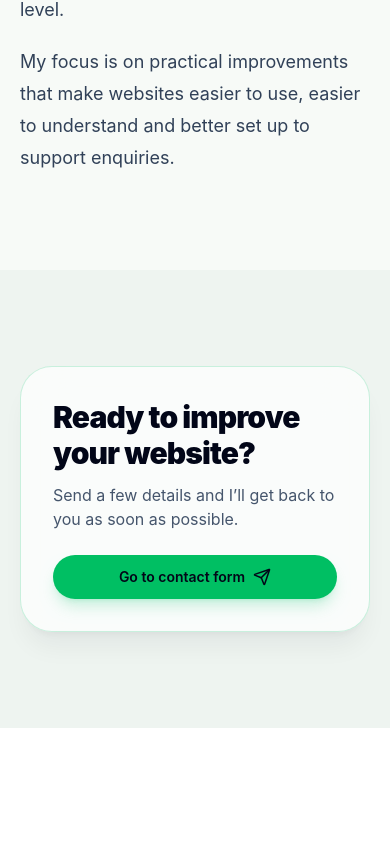
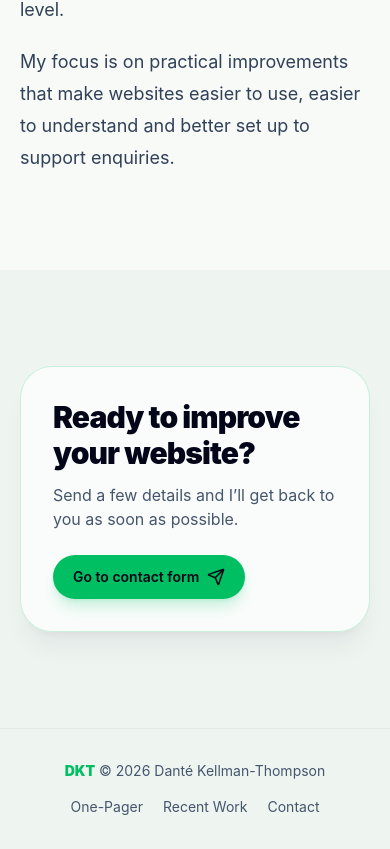
Before and after one commit to DKT15/DKT-Website-Optimisation, a React (Vite) app: page / in a window 390 px wide. Shown: the part 6453-7302 px from the top of the page. Before the commit the page ends 7181 px from the top, so only its background shows below. Built offline with nearby package versions, Linux system fonts and the light colour scheme.

Commit message:
added to the code.

```diff
--- a/src/components/Footer.jsx
+++ b/src/components/Footer.jsx
@@ -1,33 +1,30 @@
-export default function Footer({ setPage }) {
+import { Link } from "react-router-dom";
+
+export default function Footer() {
   return (
     <footer className="border-t border-slate-900/5 bg-[#eef4f0] px-5 py-8 md:px-8">
-      <div className="mx-auto flex max-w-7xl flex-col justify-between gap-4 text-sm text-slate-600 md:flex-row md:items-center">
+      <div className="mx-auto flex max-w-7xl flex-col items-center justify-between gap-4 text-center text-sm text-slate-600 md:flex-row md:items-center md:text-left">
         <p>
           <span className="font-black text-[#00bf63]">DKT</span> ©{" "}
           {new Date().getFullYear()} Danté Kellman-Thompson
         </p>
         <div className="flex gap-5">
-          <a href="/one-pager.pdf" className="hover:text-[#00bf63]">
+          <a
+            href="/website-optimisation-for-small-businesses.pdf"
+            className="hover:text-[#00bf63] whitespace-nowrap"
+            target="_blank"
+          >
             One-Pager
           </a>
-          <button
-            onClick={() => setPage("project")}
-            className="hover:text-[#00bf63]"
+          <Link
+            to="/recentwork"
+            className="hover:text-[#00bf63] whitespace-nowrap"
           >
-            Project
-          </button>
-          <button
-            onClick={() => setPage("contact")}
-            className="hover:text-[#00bf63]"
-          >
+            Recent Work
+          </Link>
+          <Link to="/contact" className="hover:text-[#00bf63]">
             Contact
-          </button>
-          <a
-            href="https://www.linkedin.com/in/your-linkedin"
-            className="hover:text-[#00bf63]"
-          >
-            LinkedIn
-          </a>
+          </Link>
         </div>
       </div>
     </footer>
--- a/src/components/Layout.jsx
+++ b/src/components/Layout.jsx
@@ -1,5 +1,6 @@
 import { Outlet } from "react-router-dom";
 import Navbar from "./Navbar";
+import Footer from "./Footer";
 
 // Fixing the navbar
 // Outlet is a placeholder for all the other child routes. They are in the App.jsx file. It allows rendering of child components when the route path matches a child route.
@@ -8,6 +9,7 @@ export default function Layout() {
     <>
       <Navbar />
       <Outlet />
+      <Footer />
     </>
   );
 }
--- a/src/pages/Home.jsx
+++ b/src/pages/Home.jsx
@@ -267,9 +267,11 @@ export default function HomePage() {
               Send a few details and I’ll get back to you as soon as possible.
             </p>
           </div>
-          <Button onClick={() => setPage("contact")}>
-            Go to contact form <Send size={18} />
-          </Button>
+          <Link to="/contact">
+            <Button>
+              Go to contact form <Send size={18} />
+            </Button>
+          </Link>
         </div>
       </section>
     </main>
```
Also changed, not shown: 1 other file (tests, documents, lock files or other folders).
